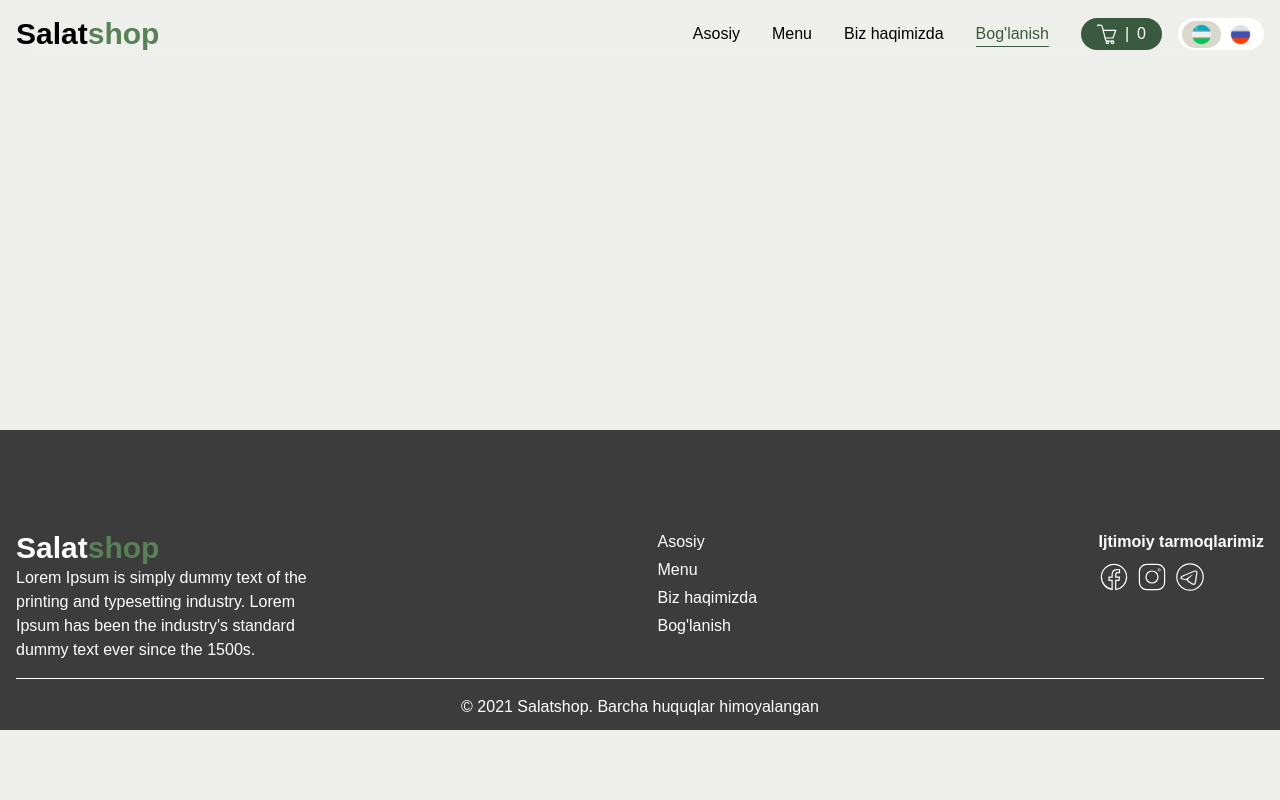
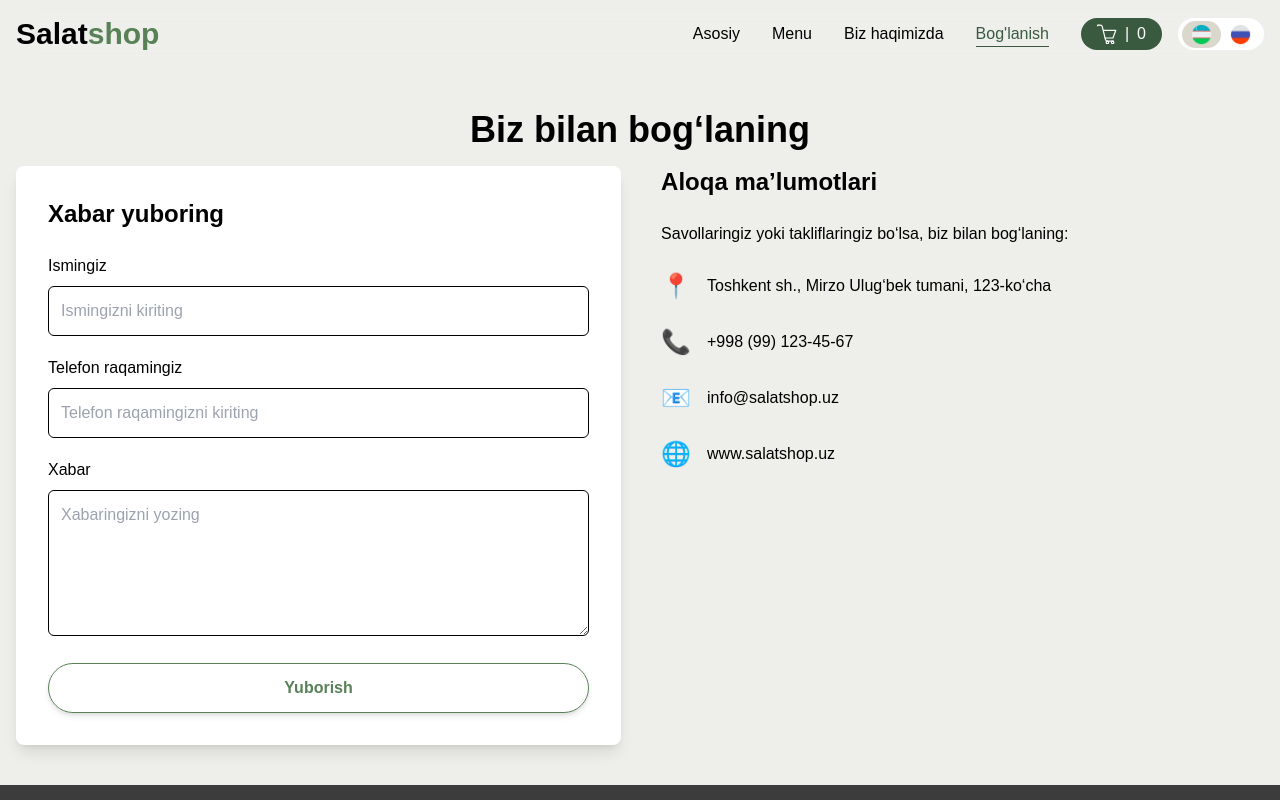
Before and after one commit to kamron9/salatshop.uz, a Next.js app: page /contact in a window 1280 px wide. Shown: the top 800 px of the page. Built offline with nearby package versions, Linux system fonts and the light colour scheme; a web font is replaced by a local one.

Commit message:
contact page created

```diff
--- a/src/app/(root)/about/page.tsx
+++ b/src/app/(root)/about/page.tsx
@@ -17,7 +17,7 @@ const AboutCompany = () => {
 						qulay qilamiz. Bugun buyurtma bering va yangi ta’m dunyosini kashf
 						eting!
 					</p>
-					<button className='inline-block bg-transparent border border-primary  text-primary font-semibold px-6 py-3 rounded-full shadow-md hover:bg-gray-100 transition'>
+					<button className='inline-block bg-transparent border border-primary  text-primary font-semibold px-6 py-3 rounded-full shadow-md '>
 						Bog'lanish
 					</button>
 				</div>
--- a/src/app/(root)/contact/page.tsx
+++ b/src/app/(root)/contact/page.tsx
@@ -1,11 +1,141 @@
-const Contact = () => {
+'use client'
+
+import { useState } from 'react'
+
+const ContactPage = () => {
+	const [formData, setFormData] = useState({
+		name: '',
+		phone: '',
+		message: '',
+	})
+
+	const handleChange = (
+		e: React.ChangeEvent<HTMLInputElement | HTMLTextAreaElement>
+	) => {
+		setFormData({ ...formData, [e.target.name]: e.target.value })
+	}
+
+	const handleSubmit = (e: React.FormEvent) => {
+		e.preventDefault()
+		alert('Xabaringiz muvaffaqiyatli yuborildi!')
+	}
+
 	return (
-		<section>
+		<section className=' py-10 '>
 			<div className='container'>
-				{/* create me beautiful design for contact page */}
+				<div className='text-center'>
+					<h1 className='text-2xl md:text-4xl font-bold mb-4'>
+						Biz bilan bog‘laning
+					</h1>
+				</div>
+				<div className='flex flex-col md:flex-row gap-10 items-start'>
+					{/* Contact Form */}
+					<div className='w-full md:w-1/2 bg-white shadow-lg p-8 rounded-lg'>
+						<h2 className='text-2xl font-semibold mb-6 text-gray-700'>
+							Xabar yuboring
+						</h2>
+						<form onSubmit={handleSubmit} className='flex flex-col gap-5'>
+							<div>
+								<label
+									htmlFor='name'
+									className='block text-gray-600 font-medium'
+								>
+									Ismingiz
+								</label>
+								<input
+									type='text'
+									id='name'
+									name='name'
+									value={formData.name}
+									onChange={handleChange}
+									className='w-full border border-gray-300 rounded-md p-3 mt-2 focus:ring-2 focus:ring-green-400 outline-none'
+									placeholder='Ismingizni kiriting'
+									required
+								/>
+							</div>
+							<div>
+								<label
+									htmlFor='phone'
+									className='block text-gray-600 font-medium'
+								>
+									Telefon raqamingiz
+								</label>
+								<input
+									type='tel'
+									id='phone'
+									name='phone'
+									value={formData.phone}
+									onChange={handleChange}
+									className='w-full border border-gray-300 rounded-md p-3 mt-2 focus:ring-2 focus:ring-green-400 outline-none'
+									placeholder='Telefon raqamingizni kiriting'
+									required
+								/>
+							</div>
+							<div>
+								<label
+									htmlFor='message'
+									className='block text-gray-600 font-medium'
+								>
+									Xabar
+								</label>
+								<textarea
+									name='message'
+									id='message'
+									value={formData.message}
+									onChange={handleChange}
+									className='w-full border border-gray-300 rounded-md p-3 mt-2 focus:ring-2 focus:ring-green-400 outline-none'
+									rows={5}
+									placeholder='Xabaringizni yozing'
+									required
+								></textarea>
+							</div>
+							<button
+								type='submit'
+								className='inline-block bg-transparent border border-primary  text-primary font-semibold px-6 py-3 rounded-full shadow-md '
+							>
+								Yuborish
+							</button>
+						</form>
+					</div>
+					{/* Contact Info */}
+					<div className='w-full md:w-1/2 flex flex-col gap-6'>
+						<h2 className='text-2xl font-semibold text-gray-700'>
+							Aloqa ma’lumotlari
+						</h2>
+						<p className='text-gray-600'>
+							Savollaringiz yoki takliflaringiz bo‘lsa, biz bilan bog‘laning:
+						</p>
+						<div className='flex items-center gap-4'>
+							<span className='text-green-500 text-2xl'>📍</span>
+							<p className='text-gray-700'>
+								Toshkent sh., Mirzo Ulug‘bek tumani, 123-ko‘cha
+							</p>
+						</div>
+						<div className='flex items-center gap-4'>
+							<span className='text-green-500 text-2xl'>📞</span>
+							<p className='text-gray-700'>
+								<a href='tel:991234567'>+998 (99) 123-45-67</a>
+							</p>
+						</div>
+						<div className='flex items-center gap-4'>
+							<span className='text-green-500 text-2xl'>📧</span>
+							<p className='text-gray-700'>
+								<a href='mailto:info@salatshop.uz'>info@salatshop.uz</a>
+							</p>
+						</div>
+						<div className='flex items-center gap-4'>
+							<span className='text-green-500 text-2xl'>🌐</span>
+							<p className='text-gray-700'>
+								<a href={'https://salatshop.uz'} target='_blank'>
+									www.salatshop.uz
+								</a>
+							</p>
+						</div>
+					</div>
+				</div>
 			</div>
 		</section>
 	)
 }
 
-export default Contact
+export default ContactPage
--- a/src/app/(root)/menu/page.tsx
+++ b/src/app/(root)/menu/page.tsx
@@ -9,7 +9,7 @@ const Menu = async () => {
 	return (
 		<section className='container py-5'>
 			<div className='flex items-center justify-between mb-4 gap-4'>
-				<span className='text-xl font-bold'>Menu</span>
+				<span className='text-2xl md:text-4xl font-bold'>Menu</span>
 				<Search />
 			</div>
 			<div className='grid grid-cols-2 lg:grid-cols-4 gap-[25px]'>
```
